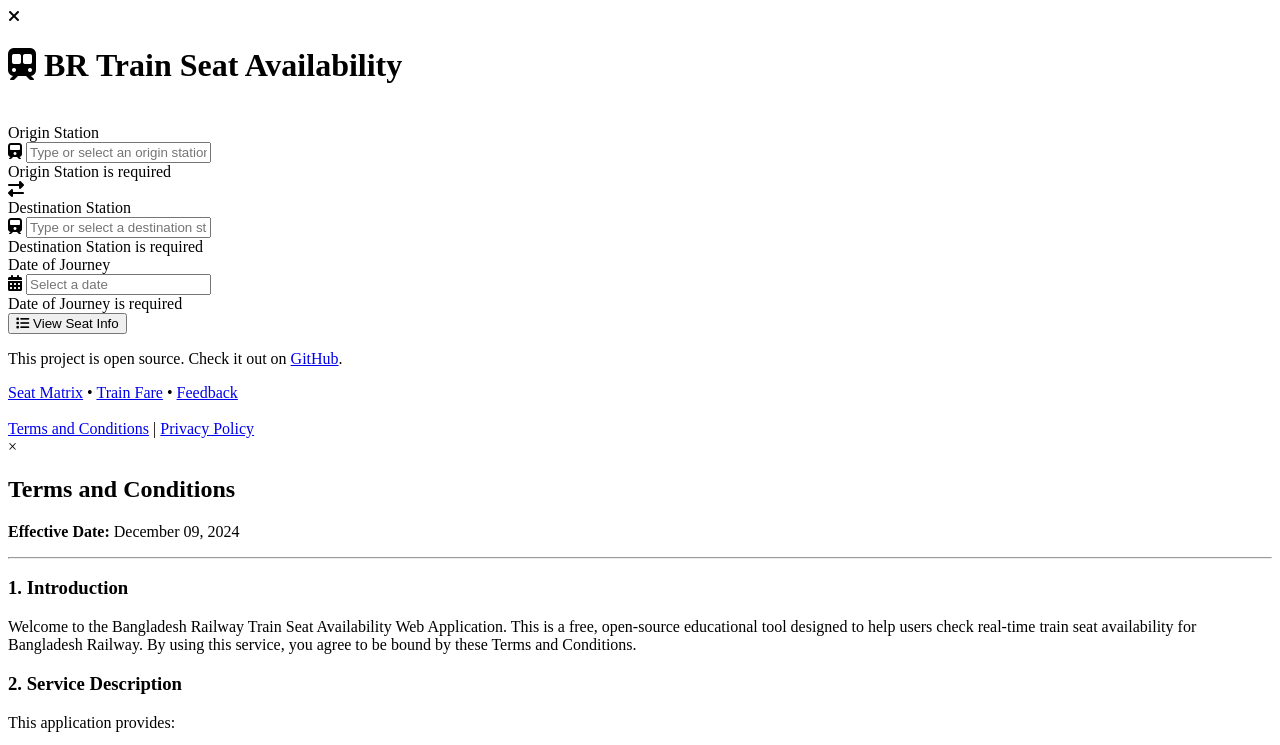
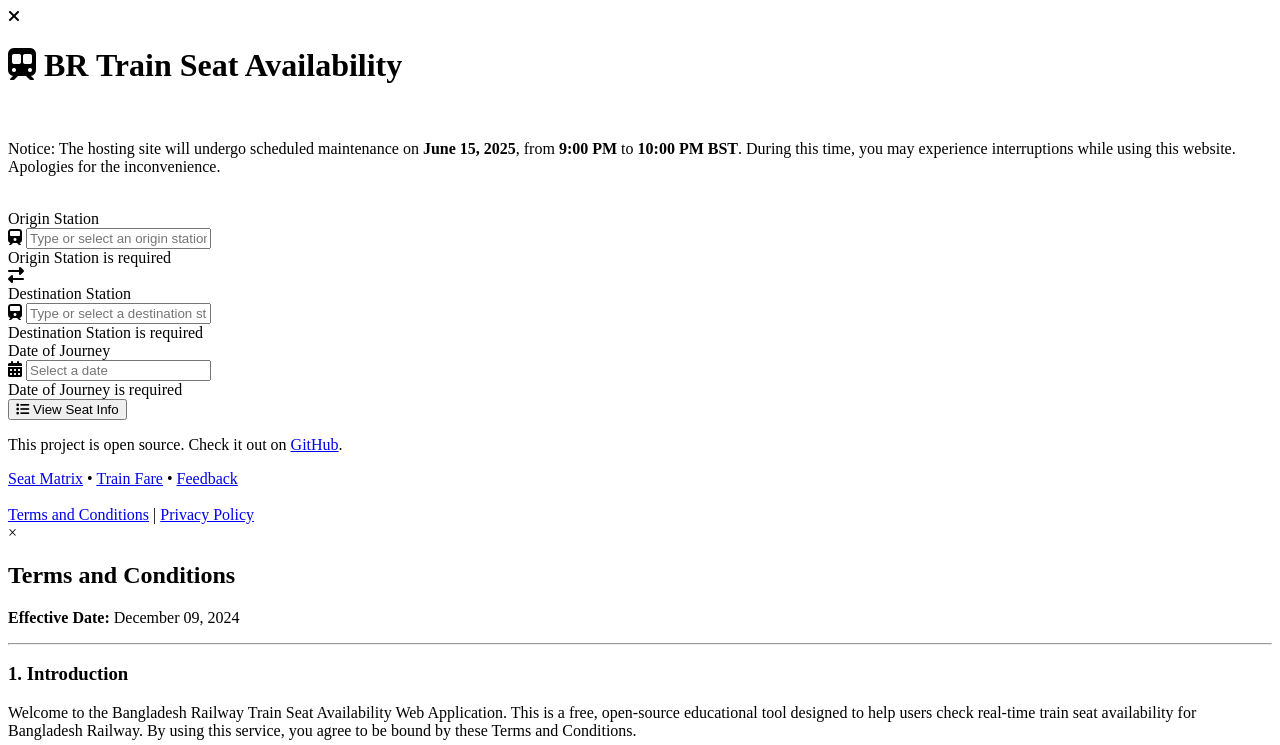
Before and after one commit to nishatrhythm/Bangladesh-Railway-Train-Seat-Availability-Web-Application, a Flask app: template templates/index.html in a window 1280 px wide. Shown: the top 745 px of the page. Run offline with Flask 3, Linux system fonts and the light colour scheme; the template is opened without the code that fills it, so the values that code supplies are empty; parts of the project's set-up code (start-up, migrations or seed data) failed here and were passed over.

Commit message:
Notice added

```diff
--- a/templates/index.html
+++ b/templates/index.html
@@ -62,9 +62,9 @@
             <span class="note-bold highlight">লক্ষ্য করুনঃ </span> আপনি আপনার নিজের কম্পিউটার থেকেই পুরো প্রজেক্টটি চালাতে পারবেন। এ সম্পর্কিত প্রয়োজনীয় দিকনির্দেশনা <a href="https://youtu.be/zG55QW73N0c" target="_blank">এই ইউটিউব ভিডিওটিতে</a> পাওয়া যাবে।
         </p><br> -->
 
-        <!-- <p class="note adjustment">
+        <p class="note adjustment">
             <span class="note-bold highlight">Notice: </span> The hosting site will undergo scheduled maintenance on <strong>June 15, 2025</strong>, from <strong>9:00 PM</strong> to <strong>10:00 PM BST</strong>. During this time, you may experience interruptions while using this website. Apologies for the inconvenience.
-        </p><br> -->
+        </p><br>
 
         {% if error %}
         <div class="error shake">
```
